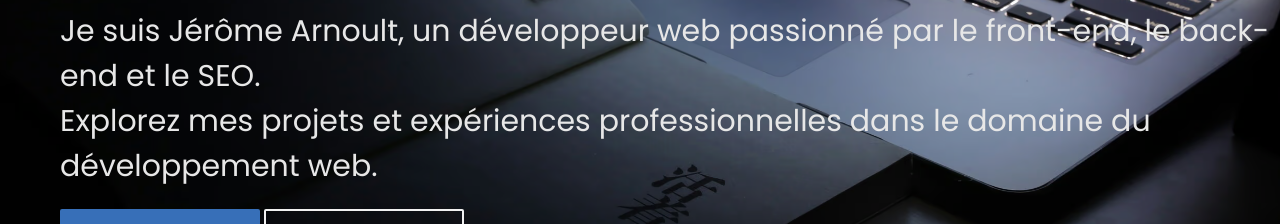
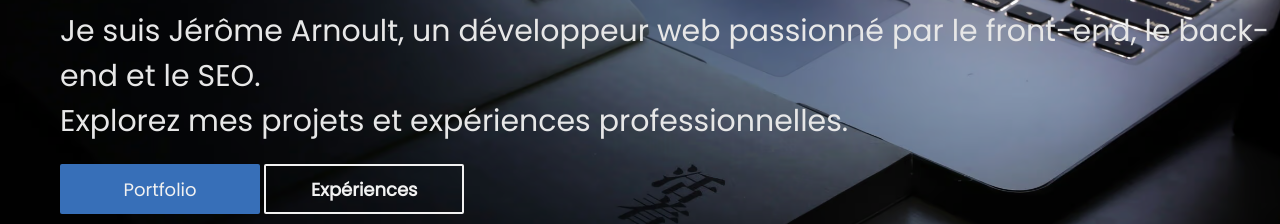
Before and after one commit to JeromeArnoult/Portfolio, a plain HTML site: page index.html in a window 1280 px wide. Shown: the part 462-686 px from the top of the page. Drawn offline with nearby package versions, Linux system fonts and the light colour scheme.

Commit message:
Maj présentation

```diff
--- a/index.html
+++ b/index.html
@@ -5,7 +5,6 @@
     <meta name="viewport" content="width=device-width, initial-scale=1.0">
     <meta name="description" content="Portfolio de Jérôme Arnoult, développeur web spécialisé en front-end, back-end et SEO. Découvrez ses projets et compétences.">
     <meta name="google-site-verification" content="_EGHFC_JiAJiQNgmBqrKfPGXvRyGy1te-2x9XpfWt6g" />
-
 
     <link rel="stylesheet" href="style.css">
 
@@ -108,7 +107,7 @@
     <section class="accueil" id="accueil">
 
         <h1>Portfolio de Jérôme Arnoult</h1> <p class="txt-animation"></p>
-        <p>Je suis Jérôme Arnoult, un développeur web passionné par le front-end, le back-end et le SEO. <br>Explorez mes projets et expériences professionnelles dans le domaine du développement web.</p>
+        <p>Je suis Jérôme Arnoult, un développeur web passionné par le front-end, le back-end et le SEO. <br>Explorez mes projets et expériences professionnelles.</p>
 
         <a href="#port" class="btn-acc btnacc1">Portfolio</a>
         <a href="#exp" class="btn-acc btnacc2">Expériences</a>
```
